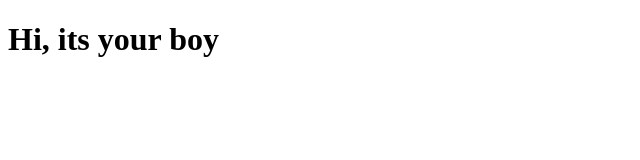
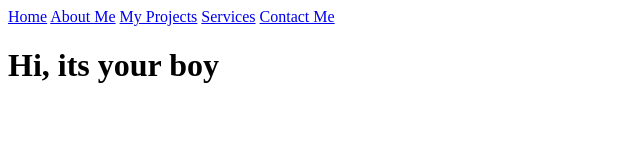
Before and after one commit to Fahim2965/Fahim2965.github.io, a plain HTML site: page index.html in a window 1280 px wide. Shown: the whole page, without its empty margins (0-640 px from the left). Drawn offline with Linux system fonts and the light colour scheme.

Commit message:
I linked all my pages together

```diff
--- a/index.html
+++ b/index.html
@@ -7,6 +7,11 @@
     <title>Fahim Muntasir - Full Stack Student</title>
 </head>
 <body>
+    <a href="Mainpage.html">Home</a>
+    <a href="Aboutme.html">About Me</a>
+    <a href="Projects.html">My Projects</a>
+    <a href="Services.html">Services</a>
+    <a href="Contact.html">Contact Me</a>
     <h1>Hi, its your boy</h1>
 </body>
 </html>
```
Also changed, not shown: Aboutme.html (+5 -1 lines), Contact.html (+5 -1 lines), Mainpage.html (+5 -1 lines), Projects.html (+5 -1 lines), Services.html (+5 -1 lines).
